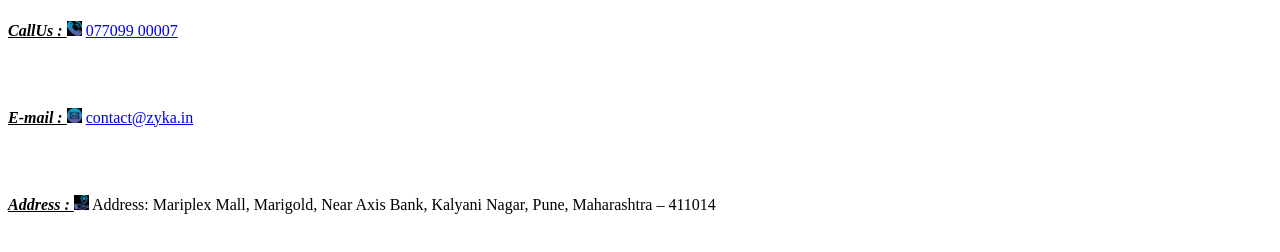
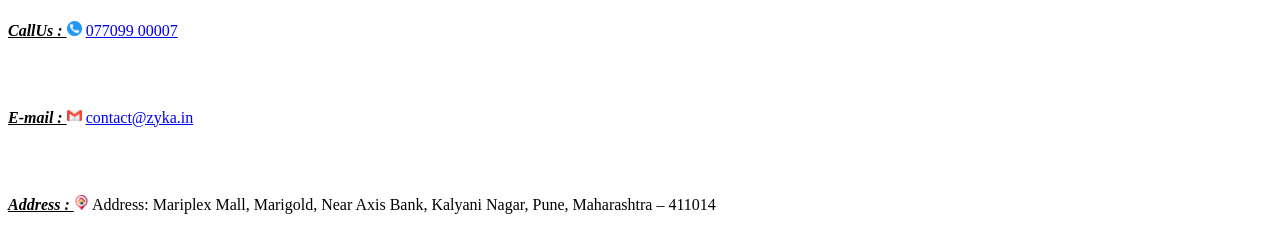
Before and after one commit to tejalshinde2005/ICP9.0-HTML-GITHUB-GROUP-6-PROJECT-1, a plain HTML site: page pages/contactus.html in a window 1280 px wide. Shown: the part 842-1094 px from the top of the page. Drawn offline with Linux system fonts and the light colour scheme.

Commit message:
address added

```diff
--- a/pages/contactus.html
+++ b/pages/contactus.html
@@ -42,7 +42,7 @@
            <i><u><b> <h1>Contact Us</h1></b></u></i>
 
             <i><u><b>CallUs : </b></u></i>
-            <img src="./../images/call.jpeg" height="15px" />
+            <img src="./../images/call.png" height="15px" />
             <a href="tel: 077099 00007">
               077099 00007
             </a>
@@ -54,7 +54,7 @@
         <p>
 
              <i><u><b>E-mail : </b></u></i>
-             <img src="./../images/gmail.jpeg" height="15px" />
+             <img src="./../images/gmail.png" height="15px" />
               <a href="contact@zyka.in">
                contact@zyka.in
               </a>
@@ -64,7 +64,7 @@
         <div>
            <p>
                 <i><u><b>Address : </b></u></i></h1>
-                <img src="./../images/address.jpeg" height="15px" />
+                <img src="./../images/address.png" height="15px" />
                 Address: Mariplex Mall, Marigold, Near Axis Bank, Kalyani Nagar, Pune, Maharashtra – 411014
 
                  </a>
```
Also changed, not shown: images/address.jpeg (deleted), images/address.png (added), images/call.jpeg (deleted), images/call.png (added), images/gmail.jpeg (deleted), images/gmail.png (added).
